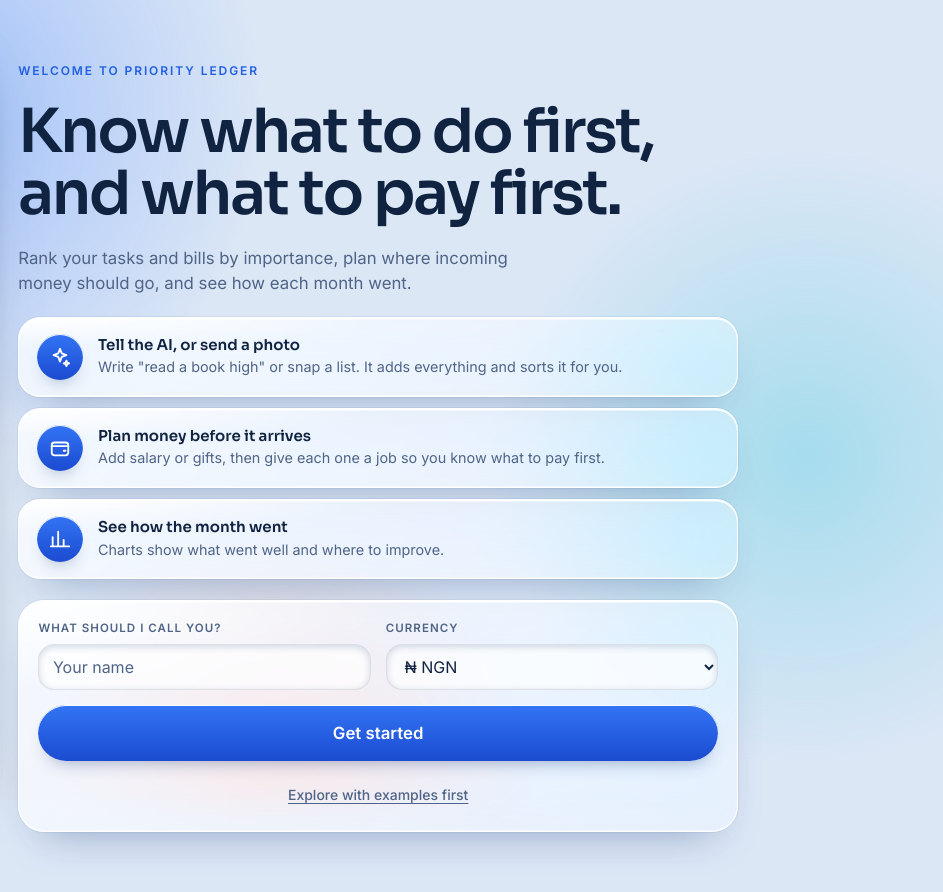
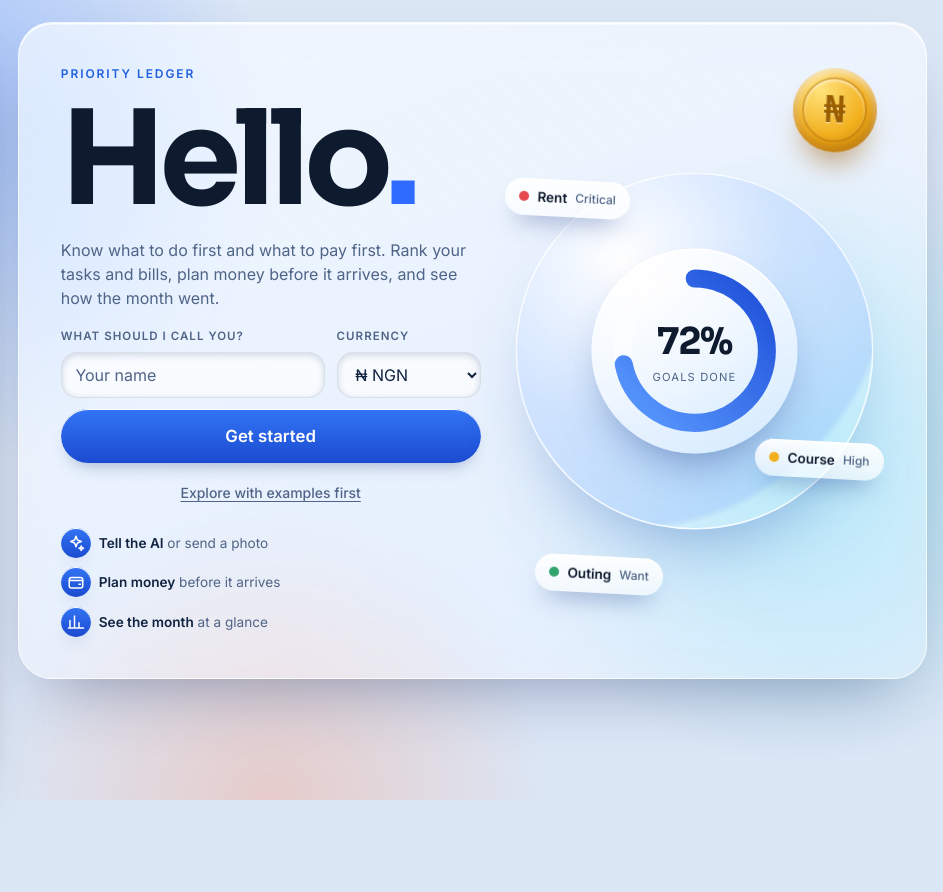
Before and after one commit to udeme880/priority-ledger, a plain HTML site: page index.html in a window 1280 px wide. Shown: the full height of the page, 337-1280 px from the left. After the commit the page ends 800 px from the top, so only its background shows below. Drawn offline with Linux system fonts and the light colour scheme.

Commit message:
New welcome page
Co-Authored-By: Claude Sonnet 5.5 <noreply@anthropic.com>
Claude-Session: https://claude.ai/code/session_017QJ8U9Y776m5AqqfcySTfc

```diff
--- a/index.html
+++ b/index.html
@@ -336,22 +336,55 @@ details.done li{display:flex;align-items:center;gap:.7rem;padding:.5rem 0;border
 
 /* welcome screen */
 body.welcoming .wrap,body.welcoming .fab{display:none}
-.welcome{max-width:720px;display:flex;flex-direction:column;gap:1.3rem;padding-top:clamp(.5rem,5vh,3rem)}
+.welcome{--gold1:#FFE27A;--gold2:#F2B01E;--gold3:#C27F00;max-width:1040px;display:grid;grid-template-columns:minmax(0,1.05fr) minmax(0,.95fr);gap:1.5rem;align-items:center;padding:clamp(1.2rem,3.5vw,2.6rem);border-radius:34px;
+  background:linear-gradient(160deg,rgba(255,255,255,.62),rgba(255,255,255,.28));border:1px solid rgba(255,255,255,.7);box-shadow:inset 0 1.5px 0 rgba(255,255,255,.9),0 30px 70px -30px rgba(20,40,90,.45);backdrop-filter:blur(22px) saturate(1.4);-webkit-backdrop-filter:blur(22px) saturate(1.4);min-height:min(78vh,640px)}
+.w-copy{display:flex;flex-direction:column;gap:1.1rem;min-width:0}
 .kicker{font-size:.75rem;letter-spacing:.16em;text-transform:uppercase;color:var(--accent);font-weight:600}
-.w-title{font-family:var(--display);font-size:clamp(2.2rem,8vw,3.8rem);line-height:1.02;font-weight:600;letter-spacing:-.035em;text-wrap:balance}
-.w-lead{font-size:1.05rem;max-width:34rem}
-.w-feats{display:grid;gap:.7rem}
-.w-feats li{display:flex;gap:.95rem;align-items:flex-start;padding:1rem 1.1rem;border-radius:22px}
-.wico{flex:none;width:46px;height:46px;border-radius:50%;display:inline-flex;align-items:center;justify-content:center;background:linear-gradient(180deg,var(--pri-top),var(--pri-bot));color:#fff;box-shadow:var(--btn-sh)}
-.w-feats b{display:block;font-family:var(--display);font-weight:600}
-.w-feats .t{color:var(--muted);font-size:.9rem}
-.btn.big{height:56px;font-size:1.05rem;width:100%}
+.w-title{font-family:var(--display);font-size:clamp(4.2rem,15vw,8.2rem);line-height:.92;font-weight:700;letter-spacing:-.05em;color:#0E1A2E}
+.w-title .dot{color:#2F6BFF}
+.w-lead{font-size:1rem;max-width:30rem;color:var(--muted)}
+.w-form{display:grid;grid-template-columns:1fr 9rem;gap:.7rem .7rem;align-items:end;max-width:30rem}
+.w-form .btn.big,.w-form .btn-ghost{grid-column:1/-1}
+.btn.big{height:54px;font-size:1.05rem;width:100%}
+.w-feats{display:flex;flex-wrap:wrap;gap:.6rem 1.1rem;font-size:.85rem;color:var(--muted)}
+.w-feats li{display:flex;gap:.5rem;align-items:center}
+.w-feats b{color:var(--ink);font-weight:600}
+.wico{flex:none;width:30px;height:30px;border-radius:50%;display:inline-flex;align-items:center;justify-content:center;background:linear-gradient(180deg,var(--pri-top),var(--pri-bot));color:#fff;box-shadow:var(--btn-sh)}
+.w-stage{position:relative;min-height:340px;align-self:stretch}
+.orb{position:absolute;left:50%;top:50%;width:min(94%,430px);aspect-ratio:1;transform:translate(-50%,-50%);border-radius:50%;background:radial-gradient(circle at 30% 25%,#fff,rgba(190,215,255,.55) 45%,rgba(120,165,255,.25) 72%,transparent 74%);box-shadow:inset 0 0 0 1.5px rgba(255,255,255,.8),0 40px 80px -40px rgba(30,70,170,.5)}
+.w-ringcard{position:absolute;left:50%;top:50%;width:min(54%,230px);aspect-ratio:1;transform:translate(-50%,-50%);border-radius:50%;padding:12%;display:flex;flex-direction:column;align-items:center;justify-content:center;
+  background:linear-gradient(160deg,rgba(255,255,255,.85),rgba(255,255,255,.4));box-shadow:inset 0 2px 0 #fff,0 24px 50px -20px rgba(20,50,130,.55)}
+.w-ringcard svg{position:absolute;inset:6%;width:88%;height:88%}
+.w-ringcard .pct{position:relative;font-family:var(--display);font-weight:700;font-size:clamp(1.6rem,5vw,2.3rem);color:#0E1A2E;letter-spacing:-.03em}
+.w-ringcard small{position:relative;color:var(--muted);font-size:.7rem;letter-spacing:.1em;text-transform:uppercase}
+.coin{position:absolute;right:2%;top:2%;width:clamp(76px,22%,112px);aspect-ratio:1;border-radius:50%;display:flex;align-items:center;justify-content:center;
+  background:radial-gradient(circle at 32% 26%,var(--gold1),var(--gold2) 55%,var(--gold3));box-shadow:inset 0 -6px 12px rgba(150,80,0,.45),inset 0 4px 8px rgba(255,255,255,.8),0 22px 30px -12px rgba(160,90,0,.55)}
+.coin::before{content:"";position:absolute;inset:11%;border-radius:50%;border:2px solid rgba(160,90,0,.35);box-shadow:inset 0 2px 3px rgba(255,255,255,.6)}
+.coin span{position:relative;font-family:var(--display);font-weight:700;font-size:clamp(1.5rem,5vw,2.4rem);color:#9A5E00;text-shadow:0 1px 0 rgba(255,255,255,.6)}
+.chip{position:absolute;display:flex;align-items:center;gap:.5rem;padding:.55rem .9rem;border-radius:999px;font-size:.85rem;font-weight:600;color:#0E1A2E;white-space:nowrap;
+  background:linear-gradient(180deg,rgba(255,255,255,.95),rgba(255,255,255,.6));box-shadow:inset 0 1.5px 0 #fff,0 14px 24px -12px rgba(20,50,130,.5)}
+.chip i{width:10px;height:10px;border-radius:50%;background:#2F6BFF}
+.chip b{font-weight:500;color:var(--muted);font-size:.75rem}
+.chip.c1{left:0;top:22%}.chip.c1 i{background:#E5484D}
+.chip.c2{right:0;bottom:26%}.chip.c2 i{background:#F2B01E}
+.chip.c3{left:8%;bottom:6%}.chip.c3 i{background:#30A46C}
+@media (max-width:820px){
+  .welcome{grid-template-columns:1fr;gap:.6rem;min-height:0;border-radius:28px}
+  .w-stage{order:-1;min-height:250px}
+  .w-title{font-size:clamp(4rem,20vw,6rem)}
+  .w-form{grid-template-columns:1fr 7.5rem}
+}
 @media (prefers-reduced-motion:no-preference){
-  .welcome>*{animation:rise .7s var(--spring) backwards}
-  .welcome>:nth-child(2){animation-delay:.07s}.welcome>:nth-child(3){animation-delay:.14s}.welcome>:nth-child(4){animation-delay:.21s}.welcome>:nth-child(5){animation-delay:.3s}
-  .w-feats li:nth-child(2){animation:rise .7s var(--spring) .1s backwards}.w-feats li:nth-child(3){animation:rise .7s var(--spring) .2s backwards}
-}
-
+  .w-copy>*{animation:rise .7s var(--spring) backwards}
+  .w-copy>:nth-child(2){animation-delay:.06s}.w-copy>:nth-child(3){animation-delay:.12s}.w-copy>:nth-child(4){animation-delay:.2s}.w-copy>:nth-child(5){animation-delay:.28s}
+  @keyframes wfloat{0%,100%{transform:translateY(0) rotate(0)}50%{transform:translateY(-10px) rotate(3deg)}}
+  @keyframes wpop{from{opacity:0;transform:scale(.6) translateY(14px)}}
+  .coin{animation:wpop .8s var(--spring) .25s backwards,wfloat 6s ease-in-out 1s infinite}
+  .chip.c1{animation:wpop .8s var(--spring) .4s backwards,wfloat 7s ease-in-out 1.2s infinite}
+  .chip.c2{animation:wpop .8s var(--spring) .5s backwards,wfloat 8s ease-in-out .6s infinite}
+  .chip.c3{animation:wpop .8s var(--spring) .6s backwards,wfloat 6.5s ease-in-out 1.6s infinite}
+  .w-ringcard{animation:wpop .8s var(--spring) .15s backwards}
+}
 /* motion: springy and loose, only when allowed */
 @keyframes rise{from{transform:translateY(10px);opacity:0}}
 @keyframes grow{from{transform:scaleY(0)}}
@@ -391,20 +424,33 @@ body.welcoming .wrap,body.welcoming .fab{display:none}
 </style>
 
 <section class="welcome" id="welcome" hidden aria-labelledby="w-title">
-  <p class="kicker">Welcome to Priority Ledger</p>
-  <h2 class="w-title" id="w-title">Know what to do first, and what to pay first.</h2>
-  <p class="sub w-lead">Rank your tasks and bills by importance, plan where incoming money should go, and see how each month went.</p>
-  <ul class="w-feats">
-    <li class="card"><span class="wico"><span data-ico="sparkle" data-size="22"></span></span><div><b>Tell the AI, or send a photo</b><span class="t">Write "read a book high" or snap a list. It adds everything and sorts it for you.</span></div></li>
-    <li class="card"><span class="wico"><span data-ico="coin" data-size="22"></span></span><div><b>Plan money before it arrives</b><span class="t">Add salary or gifts, then give each one a job so you know what to pay first.</span></div></li>
-    <li class="card"><span class="wico"><span data-ico="chart" data-size="22"></span></span><div><b>See how the month went</b><span class="t">Charts show what went well and where to improve.</span></div></li>
-  </ul>
-  <form class="card addform two" id="w-form" novalidate>
-    <div class="field"><label class="lbl" for="w-name">What should I call you?</label><input type="text" id="w-name" autocomplete="given-name" placeholder="Your name"></div>
-    <div class="field"><label class="lbl" for="w-cur">Currency</label><select id="w-cur"></select></div>
-    <div class="field span2"><button class="btn big" type="submit">Get started</button></div>
-    <div class="field span2"><button class="btn-ghost" type="button" id="w-explore" hidden>Explore with examples first</button></div>
-  </form>
+  <div class="w-copy">
+    <p class="kicker">Priority Ledger</p>
+    <h2 class="w-title" id="w-title">Hello<span class="dot">.</span></h2>
+    <p class="w-lead">Know what to do first and what to pay first. Rank your tasks and bills, plan money before it arrives, and see how the month went.</p>
+    <form class="w-form" id="w-form" novalidate>
+      <div class="field"><label class="lbl" for="w-name">What should I call you?</label><input type="text" id="w-name" autocomplete="given-name" placeholder="Your name"></div>
+      <div class="field"><label class="lbl" for="w-cur">Currency</label><select id="w-cur"></select></div>
+      <button class="btn big" type="submit">Get started</button>
+      <button class="btn-ghost" type="button" id="w-explore" hidden>Explore with examples first</button>
+    </form>
+    <ul class="w-feats">
+      <li><span class="wico"><span data-ico="sparkle" data-size="18"></span></span><span><b>Tell the AI</b> or send a photo</span></li>
+      <li><span class="wico"><span data-ico="coin" data-size="18"></span></span><span><b>Plan money</b> before it arrives</span></li>
+      <li><span class="wico"><span data-ico="chart" data-size="18"></span></span><span><b>See the month</b> at a glance</span></li>
+    </ul>
+  </div>
+  <div class="w-stage" aria-hidden="true">
+    <div class="orb"></div>
+    <div class="w-ringcard">
+      <svg viewBox="0 0 120 120" width="100%" height="100%"><circle cx="60" cy="60" r="48" fill="none" stroke="rgba(255,255,255,.35)" stroke-width="12"/><circle cx="60" cy="60" r="48" fill="none" stroke="url(#wg)" stroke-width="12" stroke-linecap="round" pathLength="100" stroke-dasharray="72 100" transform="rotate(-90 60 60)"/><defs><linearGradient id="wg" x1="0" y1="0" x2="1" y2="1"><stop offset="0" stop-color="#5B9BFF"/><stop offset="1" stop-color="#1D4ED8"/></linearGradient></defs></svg>
+      <span class="pct">72%</span><small>goals done</small>
+    </div>
+    <div class="chip c1"><i></i>Rent<b>Critical</b></div>
+    <div class="chip c2"><i></i>Course<b>High</b></div>
+    <div class="chip c3"><i></i>Outing<b>Want</b></div>
+    <div class="coin"><span id="w-coin">₦</span></div>
+  </div>
 </section>
 
 <div class="liquid" aria-hidden="true"><i class="blob b1"></i><i class="blob b2"></i><i class="blob b3"></i></div>
@@ -1444,10 +1490,12 @@ $('#clear-ex').addEventListener('click',()=>{dropExamples();syncStatic();commit(
 
 /* welcome screen */
 $('#w-cur').innerHTML=$('#currency').innerHTML;
+const coinSym=()=>{$('#w-coin').textContent=$('#w-cur').value};
+$('#w-cur').addEventListener('change',coinSym);
 function showWelcome(force){
   const on=!!force||!S.welcomed,was=!$('#welcome').hidden;
   $('#welcome').hidden=!on;document.body.classList.toggle('welcoming',on);
-  if(on&&!was){$('#w-name').value=S.name||'';$('#w-cur').value=S.currency;$('#w-explore').hidden=!S.examples}
+  if(on&&!was){$('#w-name').value=S.name||'';$('#w-cur').value=S.currency;coinSym();$('#w-explore').hidden=!S.examples}
 }
 function finishWelcome(keep){
   S.name=$('#w-name').value.trim().slice(0,40);S.currency=$('#w-cur').value;S.welcomed=true;
--- a/sw.js
+++ b/sw.js
@@ -1,4 +1,4 @@
-const V='ledger-v3',CORE=['./','index.html','manifest.webmanifest','icon-180.png','icon-192.png','icon-512.png'];
+const V='ledger-v4',CORE=['./','index.html','manifest.webmanifest','icon-180.png','icon-192.png','icon-512.png'];
 self.addEventListener('install',e=>{e.waitUntil(caches.open(V).then(c=>c.addAll(CORE)).then(()=>self.skipWaiting()))});
 self.addEventListener('activate',e=>{e.waitUntil(caches.keys().then(k=>Promise.all(k.filter(x=>x!==V).map(x=>caches.delete(x)))).then(()=>self.clients.claim()))});
 self.addEventListener('fetch',e=>{
```
